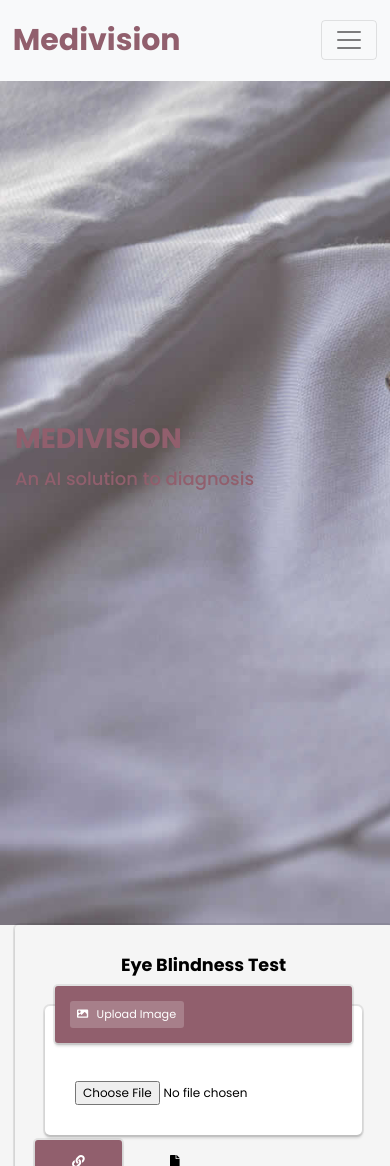
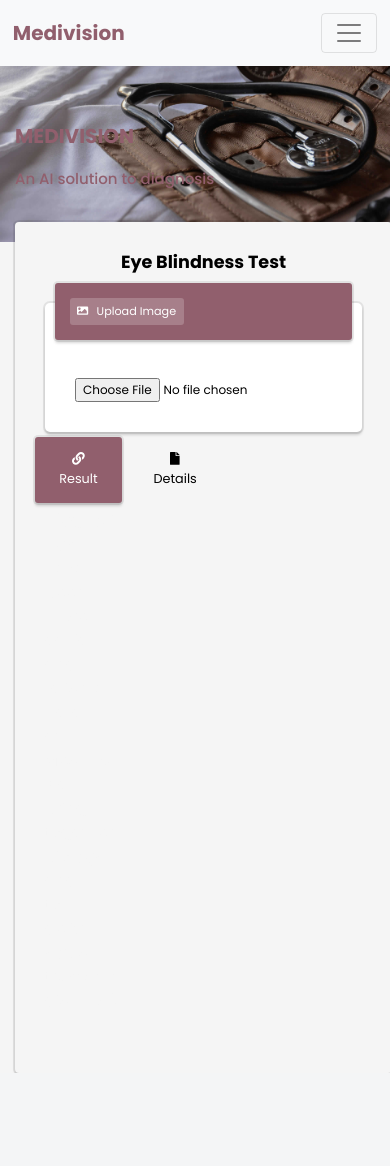
Before and after one commit to MiHarsh/HackNagpur, a Flask app: page /aptos in a window 390 px wide. Shown: the top 1166 px of the page. After the commit the page ends 1073 px from the top, so only its background shows below. Run offline with Flask 2, Linux system fonts and the light colour scheme; parts of the project's set-up code (start-up, migrations or seed data) failed here and were passed over; some libraries are stand-ins or nearby versions.

Commit message:
Update category_header.html

```diff
--- a/templates/category_header.html
+++ b/templates/category_header.html
@@ -169,20 +169,29 @@ nav{
 }
 
 @media (max-width: 992px) {
+  .navbar-brand {
+    font-size: 20px;
+  }
   #hero {
     margin-bottom: 0;
-    height: 100vh;
+    /* height: 100vh; */
+    padding: 0;
+    /* margin: 0 auto; */
+    height: 90%;
+    width: 100%;
+    margin-bottom: -20px;
   }
   #hero .container {
-    padding-bottom: 63px;
+    padding-top: 70px;
+    bottom: 10px;
   }
   #hero h1 {
-    font-size: 28px;
-    line-height: 36px;
+    font-size: 20px;
+    line-height: 20px;
   }
   #hero h2 {
-    font-size: 18px;
-    line-height: 24px;
+    font-size: 15px;
+    line-height: 46px;
     margin-bottom: 30px;
   }
 }
```
